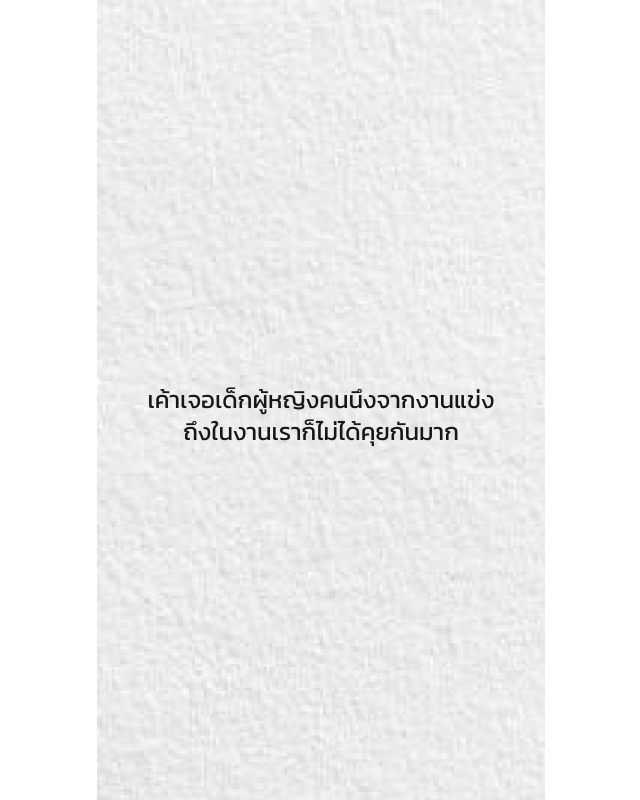
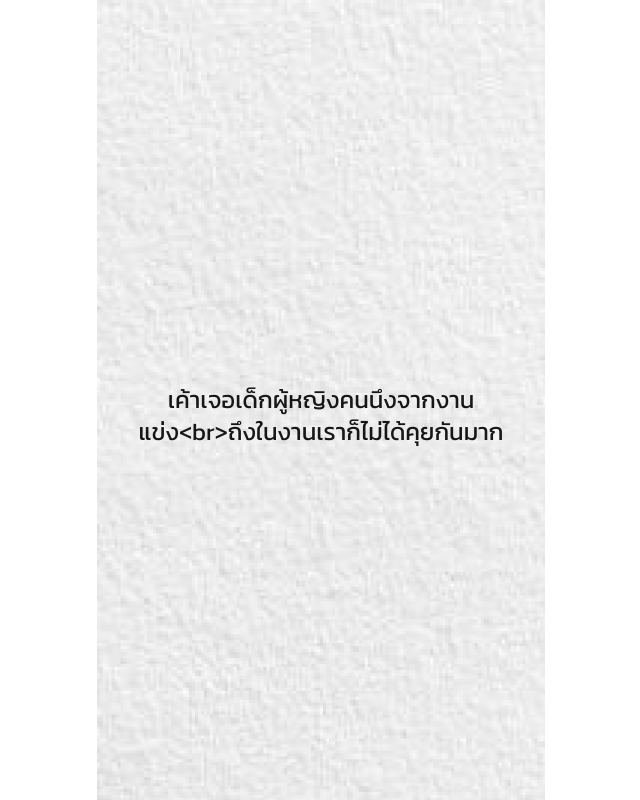
Before and after one commit to chatmethar-comp/lovestory, a Nuxt app: page /story in a window 1280 px wide. Shown: the whole page, without its empty margins (319-959 px from the left). Built offline with nearby package versions, Linux system fonts and the light colour scheme; no server answers.

Commit message:
remove indent

```diff
--- a/components/StoryComponent.vue
+++ b/components/StoryComponent.vue
@@ -2,7 +2,7 @@
   <div class="w-full h-44">
     <div class="story-container relative items-center justify-center p-4">
       <transition name="fade" mode="out-in">
-        <div v-html="currentContent" :key="currentIndex" class="story-content font-kanit text-2xl"></div>
+        <div :key="currentIndex" class="story-content font-kanit text-2xl">{{ currentContent }}</div>
       </transition>
     </div>
   </div>
@@ -12,7 +12,6 @@
 import { ref, onMounted } from 'vue';
 import storyData from '../story.json';
 
-  // State to manage story progression
 const currentIndex = ref(0);
 const currentContent = ref('');
 
```
Lines whose indentation alone changed are shown as unchanged.
